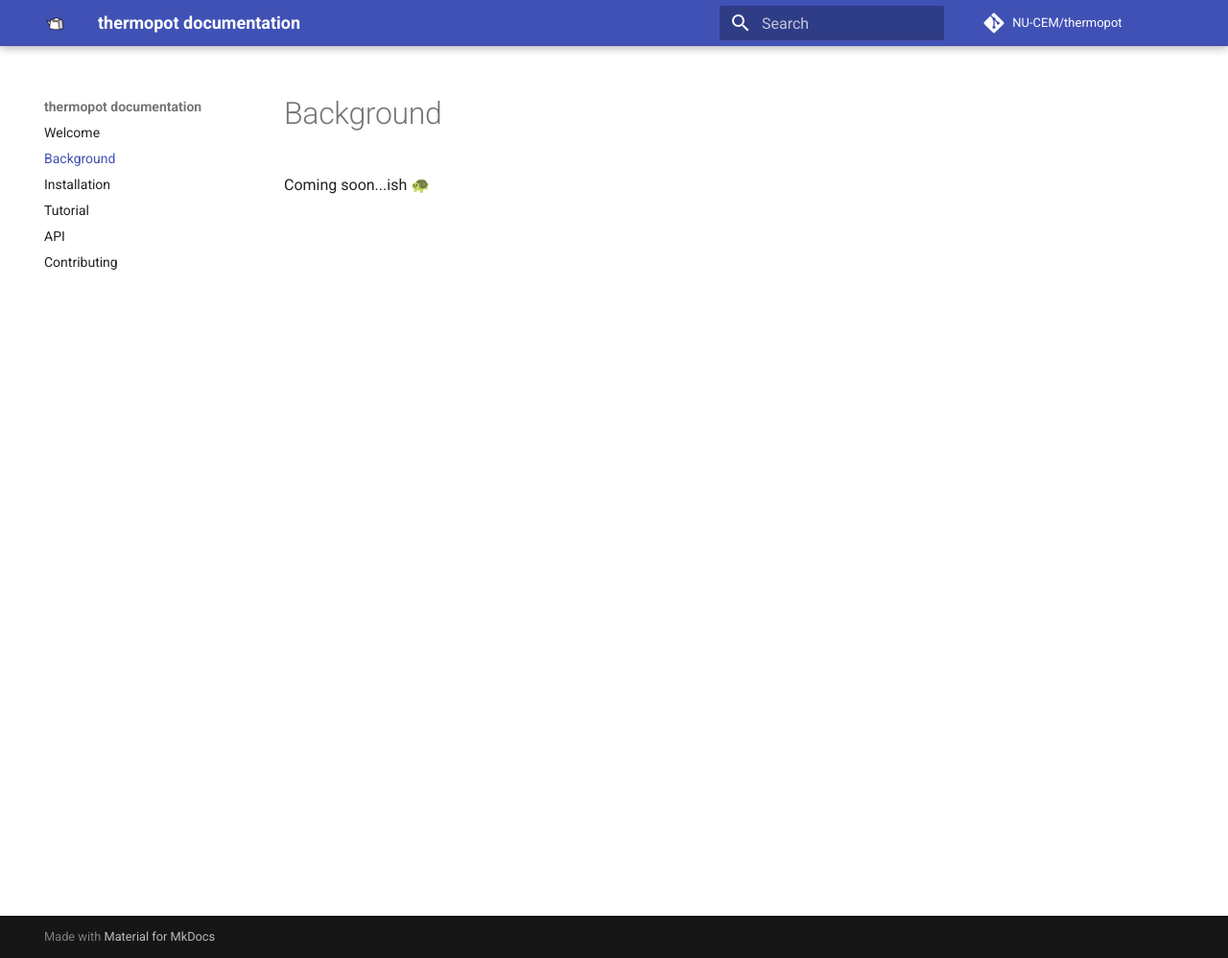
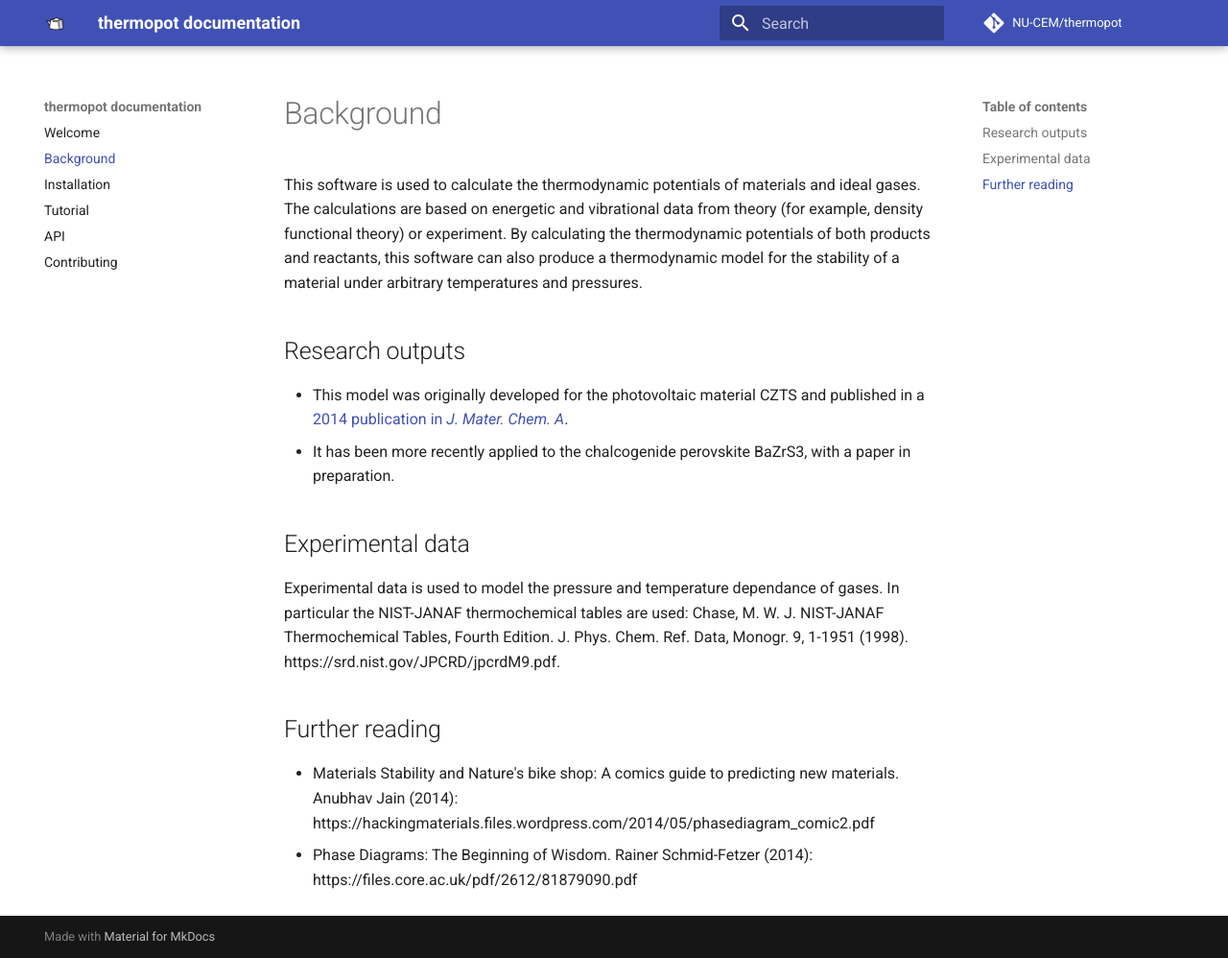
Before and after one commit to NU-CEM/ThermoPot, an MkDocs documentation site: the page built from docs/background.md, in a window 1280 px wide and 998 px high. Shown: the whole window at 96% size. Built offline with MkDocs 1.6.1 and Material for MkDocs 9.7.7, drawn with Linux system fonts in a browser that asks for light colours; comment, search, counter and statistics services are not loaded.

Commit message:
Update background.md

```diff
--- a/docs/background.md
+++ b/docs/background.md
@@ -1 +1,15 @@
-Coming soon...ish 🐢
+This software is used to calculate the thermodynamic potentials of materials and ideal gases. The calculations are based on energetic and vibrational data from theory (for example, density functional theory) or experiment. By calculating the thermodynamic potentials of both products and reactants, this software can also produce a thermodynamic model for the stability of a material under arbitrary temperatures and pressures.
+
+## Research outputs
+
+- This model was originally developed for the photovoltaic material CZTS and published in a [2014 publication in *J. Mater. Chem. A*](http://dx.doi.org/10.1039/C4TA00892H).
+- It has been more recently applied to the chalcogenide perovskite BaZrS3, with a paper in preparation.
+
+## Experimental data
+
+Experimental data is used to model the pressure and temperature dependance of gases. In particular the NIST-JANAF thermochemical tables are used: Chase, M. W. J. NIST-JANAF Thermochemical Tables, Fourth Edition. J. Phys. Chem. Ref. Data, Monogr. 9, 1-1951 (1998). https://srd.nist.gov/JPCRD/jpcrdM9.pdf.
+
+## Further reading
+
+- Materials Stability and Nature's bike shop: A comics guide to predicting new materials. Anubhav Jain (2014): https://hackingmaterials.files.wordpress.com/2014/05/phasediagram_comic2.pdf
+- Phase Diagrams: The Beginning of Wisdom. Rainer Schmid-Fetzer (2014): https://files.core.ac.uk/pdf/2612/81879090.pdf
```
